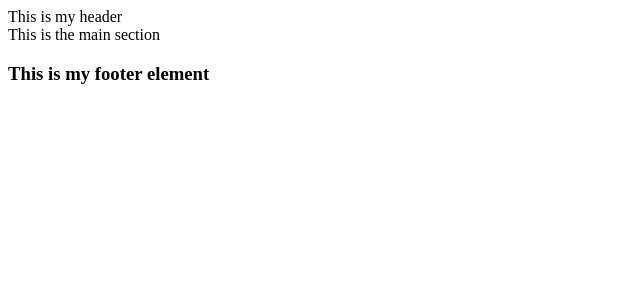
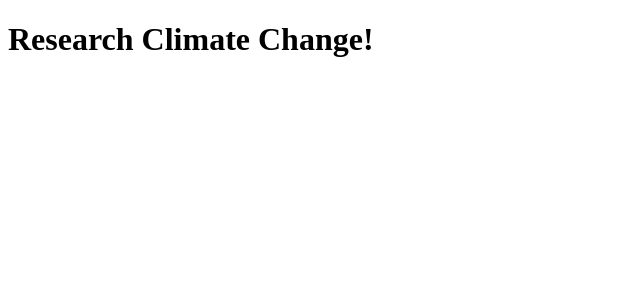
Before and after one commit to laurelherting/sustainability-to-do, a React (Create React App) app: page / in a window 1280 px wide. Shown: the top 300 px of the page, without its empty margins (0-640 px from the left). Built offline with nearby package versions, Linux system fonts and the light colour scheme.

Commit message:
JSX to Javascript and back

```diff
--- a/src/index.js
+++ b/src/index.js
@@ -1,7 +1,14 @@
 import React from 'react';
 import ReactDOM from 'react-dom';
 
-import App from "./App.js";
+function App () {
+  const wordOne = "Climate"
+  const wordTwo = "Change"
+
+  return (
+    <h1>Research {`${wordOne} ${wordTwo}`}!</h1>
+  )
+};
 
 ReactDOM.render(
   <App />,
```
